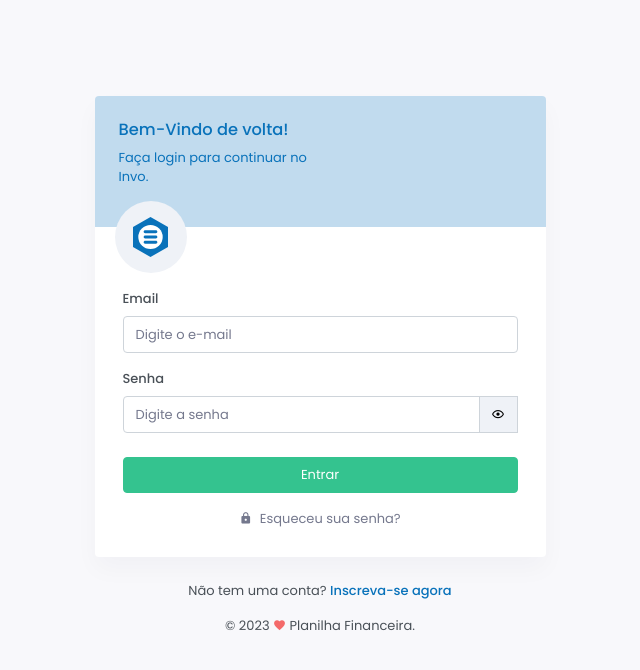
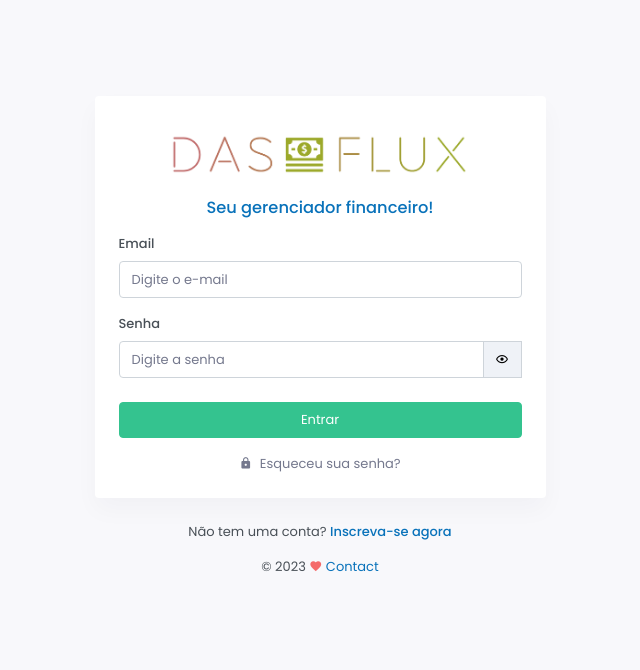
Before and after one commit to rcbravim/dashflux, a Flask app: page /login in a window 1280 px wide. Shown: the top 670 px of the page, without its empty margins (320-960 px from the left). Run offline with Flask 2, Linux system fonts and the light colour scheme; some libraries are stand-ins or nearby versions.

Commit message:
login page

```diff
--- a/app/templates/guest/pages/login.html
+++ b/app/templates/guest/pages/login.html
@@ -6,23 +6,16 @@
       <div class='row justify-content-center'>
         <div class='col-md-8 col-lg-6 col-xl-5'>
           <div class='card overflow-hidden'>
-            <div class='bg-primary bg-soft'>
-              <div class='row'>
-                <div class='col-7'>
-                  <div class='text-primary p-4'>
-                    <h5 class='text-primary'>Bem-Vindo de volta!</h5>
-                    <p>Faça login para continuar no Invo.</p>
+            <div class='card-body p-3'>
+              <div class='auth-logo pt-5'>
+                <a href="{{ url_for('auth.login') }}" class='auth-logo-dark'>
+                  <div class='profile-user-wid mb-2 text-center'>
+                    <span class='bg-primary d-inline-block'>
+                      <img src="{{ url_for('static', filename='guest/images/profile-img.png') }}" alt='' height='40'>
+                    </span>
+                    <div class='text-primary pt-4'>
+                    <h5 class='text-primary'>Seu gerenciador financeiro!</h5>
                   </div>
-                </div>
-              </div>
-            </div>
-            <div class='card-body pt-0'>
-              <div class='auth-logo'>
-                <a href="{{ url_for('auth.login') }}" class='auth-logo-dark'>
-                  <div class='avatar-md profile-user-wid mb-2'>
-                    <span class='avatar-title rounded-circle bg-light'>
-                      <img src="{{ url_for('static', filename='guest/images/logo.svg') }}" alt='' height='40'>
-                    </span>
                   </div>
                 </a>
               </div>
@@ -63,7 +56,8 @@
           <div class='mt-4 text-center'>
             <div>
               <p>Não tem uma conta? <a href="{{ url_for('auth.register') }}" class='fw-medium text-primary'> Inscreva-se agora</a></p>
-              <p>© <script>document.write(new Date().getFullYear())</script> <i class='mdi mdi-heart text-danger'></i> Planilha Financeira.</p>
+              <p>© <script>document.write(new Date().getFullYear())</script> <i
+                      class='mdi mdi-heart text-danger'></i> <a href='mailto:raphael.bravim@gmail.com'>Contact</a></p>
             </div>
           </div>
         </div>
```
Also changed, not shown: app/templates/guest/pages/backup/login.html (renamed from app/templates/guest/pages/_login.html, +14 -16 lines).
